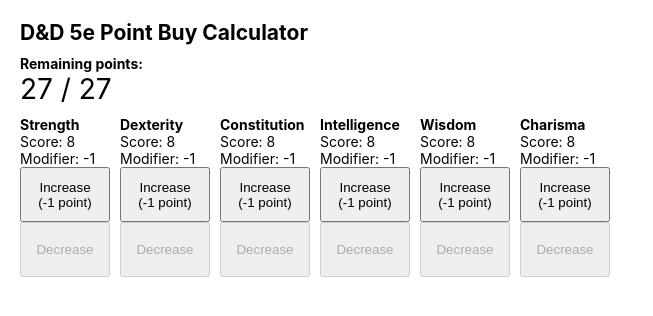
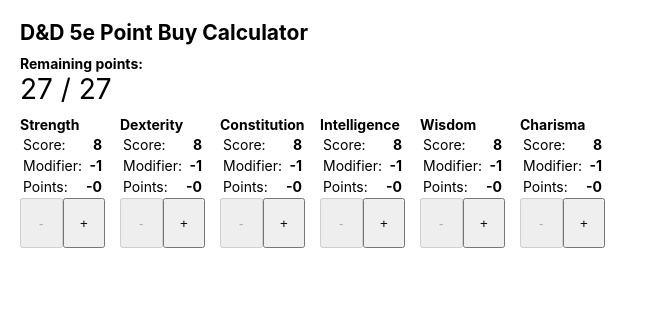
Before and after one commit to rush340/dnd-ability-calc, a React (Create React App) app: page / in a window 1280 px wide. Shown: the top 316 px of the page, without its empty margins (0-653 px from the left). Built offline with nearby package versions, Linux system fonts and the light colour scheme.

Commit message:
ability styling

```diff
--- a/src/AbilitiesPanel.css
+++ b/src/AbilitiesPanel.css
@@ -13,7 +13,20 @@
   text-transform: capitalize;
 }
 
-.ability-change-control button {
-  width: 90px;
-  height: 55px;
+.ability-change-control {
+  width: 50%;
+  height: 50px;
 }
+
+.ability table {
+  border: 0;
+}
+
+.ability th {
+  font-weight: normal;
+  text-align: left;
+}
+.ability td {
+  font-weight: bold;
+  text-align: right;
+}
--- a/src/AbilitiesPanel.js
+++ b/src/AbilitiesPanel.js
@@ -9,24 +9,16 @@
 
 
 function AbilityChangeControl(props) {
-  const label = props.increase ? 'Increase' : 'Decrease';
+  const label = props.increase ? '+' : '-';
 
-  // we show a minus for positive costs because we're conveying the effect
-  // on the remaining point value
-  const plusOrMinus = props.cost >= 0 ? '-' : '+';
-  const costLabel = props.disabled ?
-    '' :
-    `(${plusOrMinus}${Math.abs(props.cost)} point${Math.abs(props.cost) > 1 ? 's' : ''})`;
   return (
-    <div className="ability-change-control">
-      <button
-        onClick={props.onClick}
-        disabled={props.disabled}
-      >
-        {label}<br />
-        {costLabel}
-      </button>
-    </div>
+    <button
+      className="ability-change-control"
+      onClick={props.onClick}
+      disabled={props.disabled}
+    >
+      {label}
+    </button>
   );
 }
 
@@ -38,22 +30,41 @@
 
 function AbilityDisplay(props) {
   const modifier = getAbilityModifierString(props.score);
+
+  // we show a minus for positive costs because we're conveying the effect
+  // on the remaining point value
+  const cost = SCORE_COSTS[props.score];
+  const costPlusOrMinus = cost >= 0 ? '-' : '+';
+  const costLabel = `${costPlusOrMinus}${cost}`;
+
   return (
     <div className="ability">
       <div className="ability-name"><strong>{props.name}</strong></div>
-      <div>Score: {props.score}</div>
-      <div>Modifier: {modifier}</div>
+      <table>
+        <tr>
+          <th>Score:</th>
+          <td>{props.score}</td>
+        </tr>
+        <tr>
+          <th>Modifier:</th>
+          <td>{modifier}</td>
+        </tr>
+        <tr>
+          <th>Points:</th>
+          <td>{costLabel}</td>
+        </tr>
+      </table>
+      <AbilityChangeControl
+        increase={false}
+        onClick={props.decreaseClick}
+        cost={props.decreaseCost}
+        disabled={!props.canDecrease}
+      />
       <AbilityChangeControl
         increase={true}
         onClick={props.increaseClick}
         cost={props.increaseCost}
         disabled={!props.canIncrease}
-      />
-      <AbilityChangeControl
-        increase={false}
-        onClick={props.decreaseClick}
-        cost={props.decreaseCost}
-        disabled={!props.canDecrease}
       />
     </div>
   );
```
